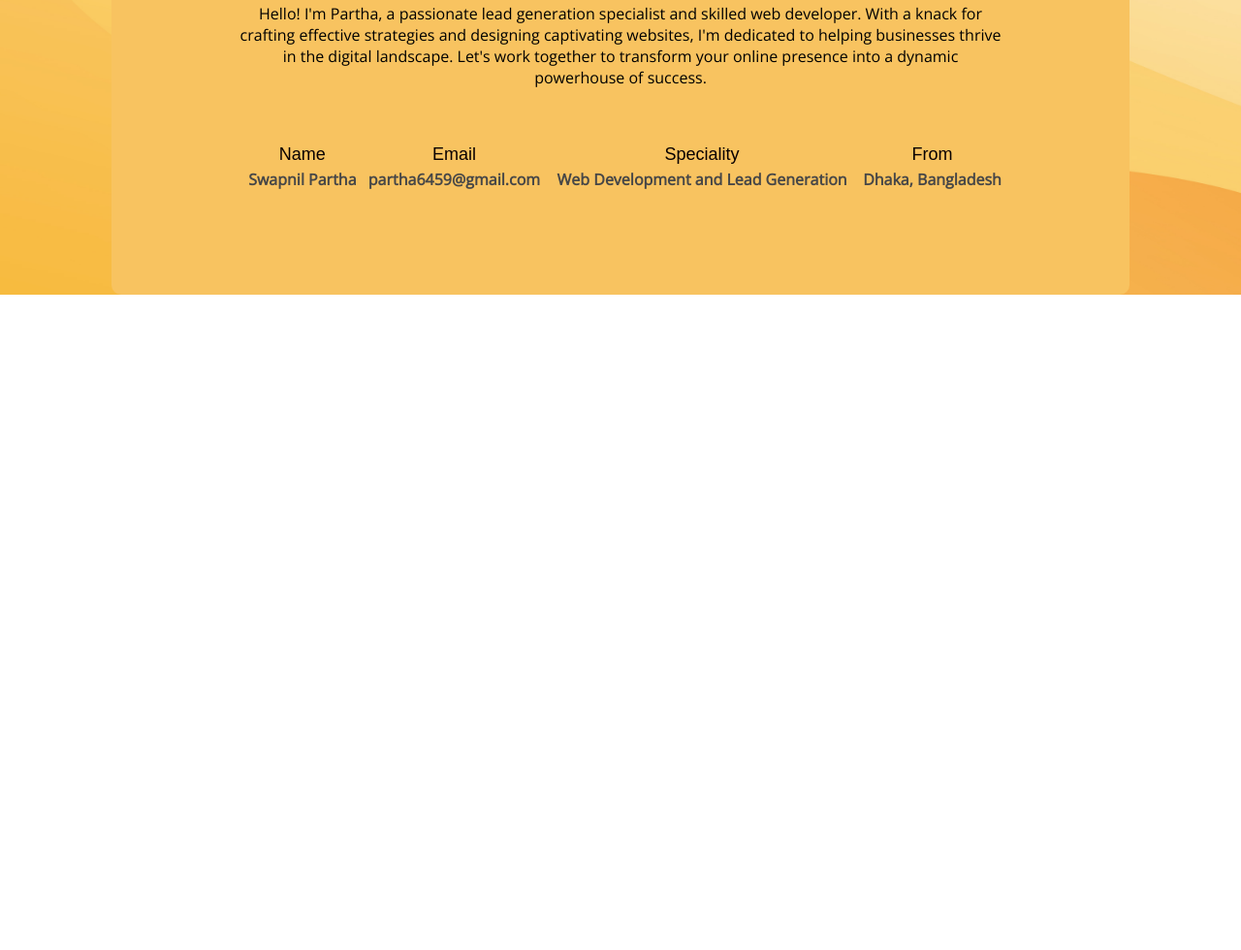
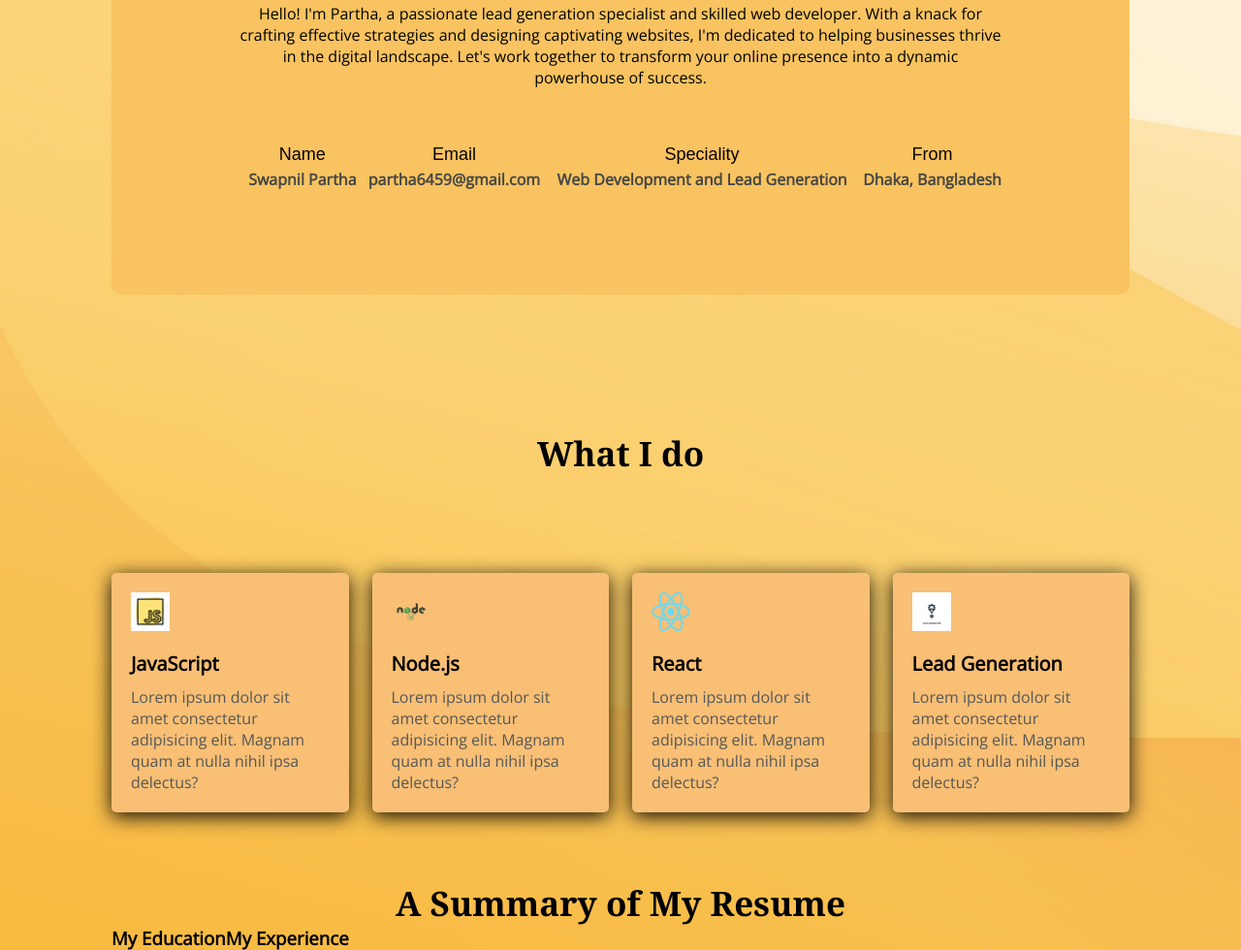
Before and after one commit to partha6459/developerr-portfolio, a plain HTML site: page index.html in a window 1280 px wide. Shown: the part 894-1874 px from the top of the page at 97% size. Before the commit the page ends 1198 px from the top, so only its background shows below. Drawn offline with nearby package versions, Linux system fonts and the light colour scheme.

Commit message:
added new sections

```diff
--- a/index.html
+++ b/index.html
@@ -52,6 +52,44 @@
                 </table>
             </p>
         </section>
+        <!-- what i do section -->
+        <section>
+            <h3 class="section-titlee">What I do</h3>
+            <div class="skill-container">
+                <div class="skill">
+                    <img class="icons" src="./images/Icon/179641442-javascript-es-un-lenguaje-de-programación-interpretado-de-alto-nivel.jpg">
+                    <p class="skill-title">JavaScript</p>
+                    <p class="skill-description">Lorem ipsum dolor sit amet consectetur adipisicing elit. Magnam quam at nulla nihil ipsa delectus?</p>
+                </div>
+                <div class="skill">
+                    <img class="icons" src="./images/Icon/node-js-svgrepo-com.png">
+                    <p class="skill-title">Node.js</p>
+                    <p class="skill-description">Lorem ipsum dolor sit amet consectetur adipisicing elit. Magnam quam at nulla nihil ipsa delectus?</p>
+                </div>
+                <div class="skill">
+                    <img class="icons" src="./images/Icon/React-icon.svg.png">
+                    <p class="skill-title">React</p>
+                    <p class="skill-description">Lorem ipsum dolor sit amet consectetur adipisicing elit. Magnam quam at nulla nihil ipsa delectus?</p>
+                </div>
+                <div class="skill">
+                    <img class="icons" src="./images/Icon/27064647.jpg">
+                    <p class="skill-title">Lead Generation</p>
+                    <p class="skill-description">Lorem ipsum dolor sit amet consectetur adipisicing elit. Magnam quam at nulla nihil ipsa delectus?</p>
+                </div>
+            </div>
+        </section>
+        <!-- Resume Section -->
+        <section class="resume">
+            <h3 class="summary-title">A Summary of My Resume</h3>
+            <div class="resume-content">
+                <div>
+                    <h3 class="resume-title">My Education</h3>
+                </div>
+                <div>
+                    <h3 class="resume-title">My Experience</h3>
+                </div>
+            </div>
+        </section>
     </main>
     <footer>
 
--- a/styles/portfolio.css
+++ b/styles/portfolio.css
@@ -114,3 +114,48 @@ main{
     color: #474747;
     font-weight: 700;
 }
+/* what i do styles */
+.section-titlee{
+    padding: 100px 130px;
+    margin-top: 40px;
+    font-family: Cambria, Cochin, Georgia, Times, 'Times New Roman', serif;
+    text-align: center;
+    font-weight: 700;
+    font-size: 35px;
+}
+.skill{
+    background-color: #f8bf75;
+    box-shadow: 0px 4px 20px rgba(0, 0, 0, 0.96);
+    border-radius: 5px;
+    padding: 20px;
+}
+.skill-container{
+    display: flex;
+    gap: 24px;
+}
+.skill-title{
+    margin-top: 15px;
+    font-size: 20px;
+    font-weight: 700;
+}
+.skill-description{
+    margin-top: 10px;
+    color: #575757;
+    font: 16px;
+}
+/* Icon styles */
+.icons{
+    width: 40px;
+    height: 40px;
+}
+/* Resume styles */
+.summary-title{
+    margin-top: 70px;
+    font-family: Cambria, Cochin, Georgia, Times, 'Times New Roman', serif;
+    text-align: center;
+    font-weight: 700;
+    font-size: 35px;
+}
+.resume-content{
+    display: flex;
+}
```
Also changed, not shown: images/Icon/179641442-javascript-es-un-lenguaje-de-programación-interpretado-de-alto-nivel.jpg (added), images/Icon/27064647.jpg (added), images/Icon/React-icon.svg.png (added), images/Icon/node-js-svgrepo-com.png (added).
